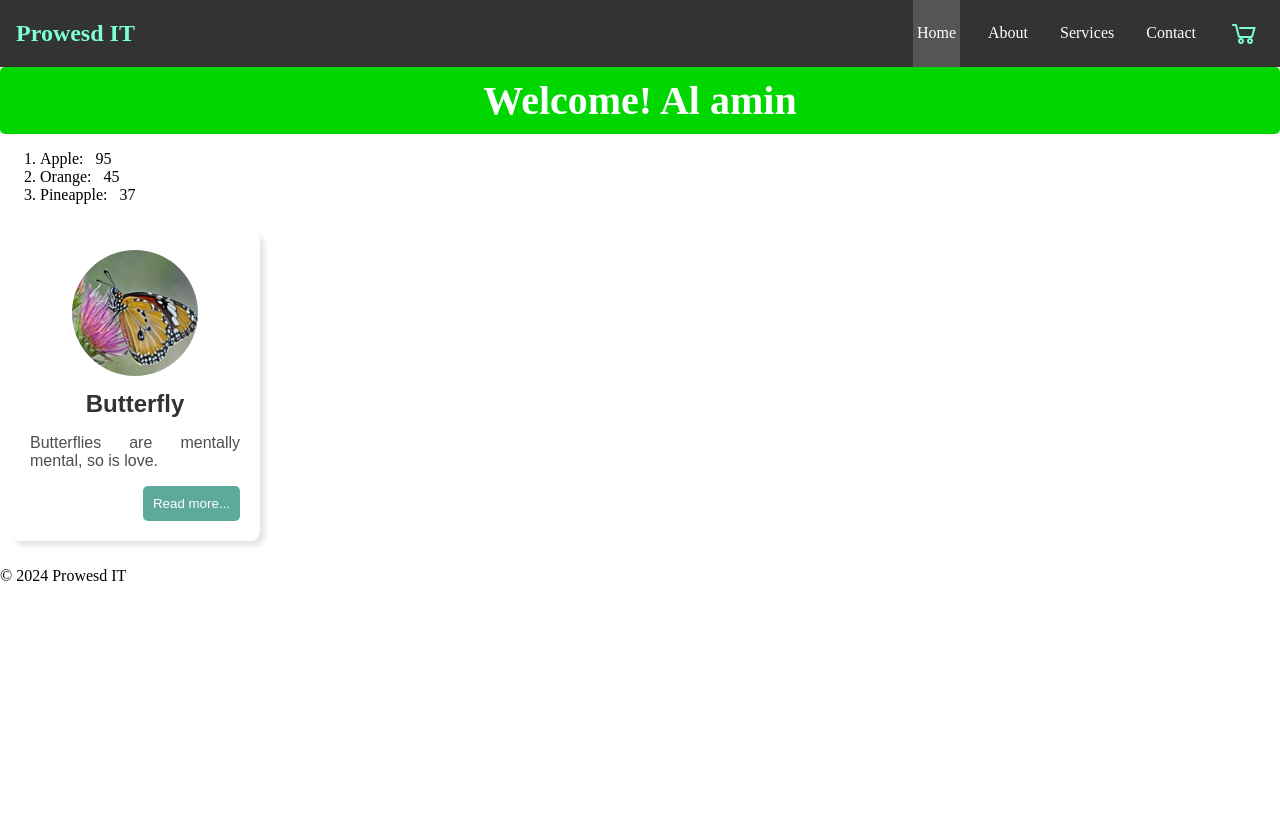
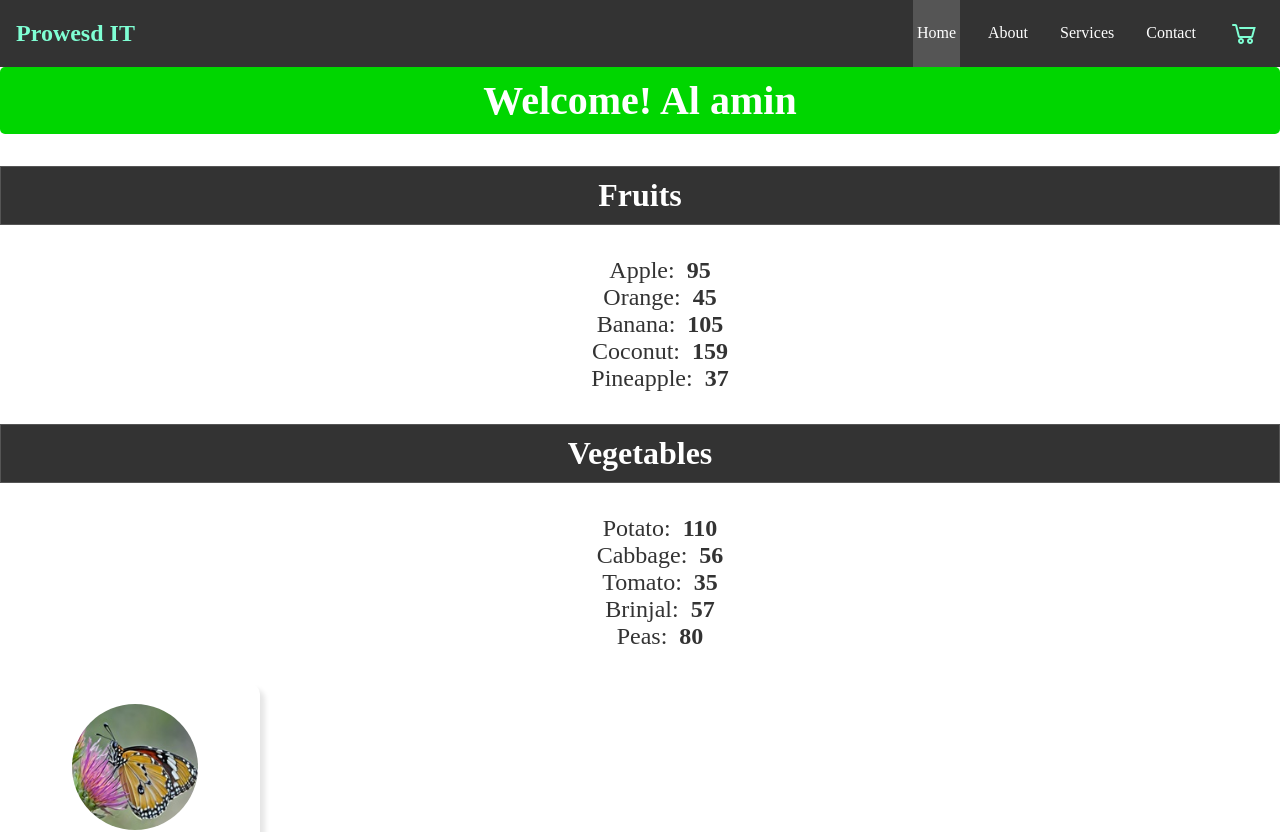
Before and after one commit to Alamin11/ReactJS, a React (Vite) app in the folder react-practice-app-1/: page / in a window 1280 px wide. Shown: the top 832 px of the page. Before the commit the page ends 800 px from the top, so only its background shows below. Built offline with nearby package versions, Linux system fonts and the light colour scheme.

Commit message:
added list with props

```diff
--- a/react-practice-app-1/src/App.jsx
+++ b/react-practice-app-1/src/App.jsx
@@ -7,6 +7,21 @@ import UserGreeting from './UserGreetings.jsx'
 import List from './List.jsx'
 import React from 'react';
 function App(){
+
+  const fruits = [
+    {id:1, name: "Apple", calories: 95},
+    {id:2, name: "Orange", calories: 45},
+    {id:3, name: "Banana", calories:105},
+    {id:4, name: "Coconut", calories: 159},
+    {id:5, name: "Pineapple", calories: 37}];
+
+  const vegetables = [
+      {id:6, name: "Potato", calories: 110},
+      {id:7, name: "Cabbage", calories: 56},
+      {id:8, name: "Tomato", calories:35},
+      {id:9, name: "Brinjal", calories: 57},
+      {id:10, name: "Peas", calories: 80}];
+
   return (
     <>
     <Header />
@@ -15,8 +30,8 @@ function App(){
       userName="Al amin"
     />
     {/* <Food /> */}
-    <List/>
-
+    {fruits.length > 0 && <List items={fruits} category= "Fruits"/>}
+    {vegetables.length > 0 && <List items={vegetables} category= "Vegetables"/>}
     <Card
       title='Butterfly'
       src={cardDP}
--- a/react-practice-app-1/src/List.jsx
+++ b/react-practice-app-1/src/List.jsx
@@ -1,20 +1,25 @@
-function List(){
-const fruits = [
-    {name: "Apple", calories: 95},
-    {name: "Orange", calories: 45},
-    {name: "Banana", calories:105},
-    {name: "Coconut", calories: 159},
-    {name: "Pineapple", calories: 37}];
+function List(props){
+
 // fruits.sort();
 // fruits.sort((a,b)=> a.name.localeCompare(b.name)); //Alphabetic order
 // fruits.sort((a,b)=> b.name.localeCompare(a.name)); //reverse Alphabetic order
 // fruits.sort((a,b)=>a.calories - b.calories);//assending orders or numeric orders
 // fruits.sort((a,b)=> b.calories - a.calories);//desending orders or reverse numeric orders
 
-// const listItems = fruits.map(fruit=><li key={fruit.name}>{fruit.name}: &nbsp;<b>{fruit.calories}</b></li>);
+
 // Filtering list items
-const lowCalFruits = fruits.filter(localFruit => localFruit.calories < 100);
-const listItems = lowCalFruits.map(localFruit => <li key={localFruit.name}>{localFruit.name}: &nbsp; {localFruit.calories}</li>)
-return (<ol>{listItems}</ol>);
+// const lowCalFruits = fruits.filter(localFruit => localFruit.calories < 100);
+// const listItems = lowCalFruits.map(localFruit => <li key={localFruit.name}>{localFruit.name}: &nbsp; {localFruit.calories}</li>)
+// const highCalFruits = fruits.filter(highcalFruit => highcalFruit.calories > 100);
+// const listItems = highCalFruits.map(highcalFruit => <li key={highcalFruit.name}>{highcalFruit.name}: &nbsp; {highcalFruit.calories}</li>)
+const itemList = props.items;
+const category = props.category;
+const listItems = itemList.map(item=><li key={item.name}>{item.name}: &nbsp;<b>{item.calories}</b></li>);
+return (
+    <>
+        <h3 className="list-category">{category}</h3>
+        <ol className="list-item">{listItems}</ol>
+    </>
+);
 }
 export default List
--- a/react-practice-app-1/src/index.css
+++ b/react-practice-app-1/src/index.css
@@ -103,3 +103,17 @@ body{
   color: hsl(0, 0%, 100%);
   text-align: center;
 }
+.list-category{
+  font-size: 2rem;
+  color: #fff;
+  border: 1px solid #555;
+  text-align: center;
+  background-color: #333;
+  padding: 10px;
+}
+.list-item{
+  font-size: 1.5em;
+  color: #333;
+  list-style: none;
+  text-align: center;
+}
```
